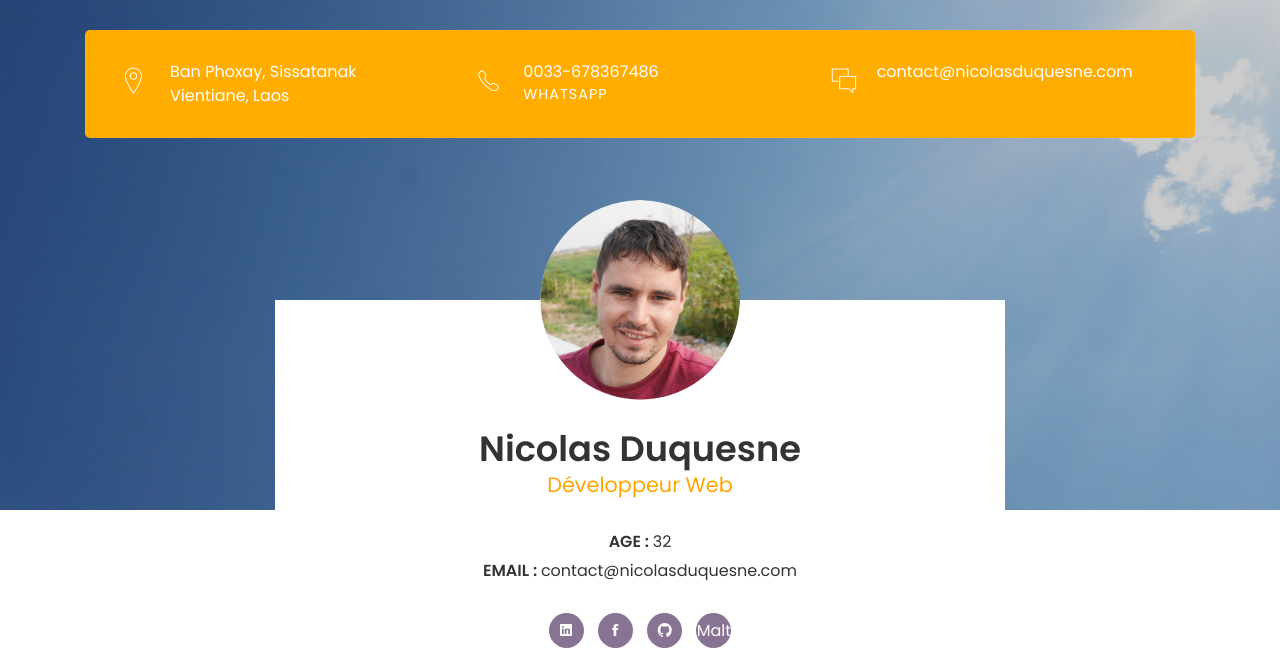
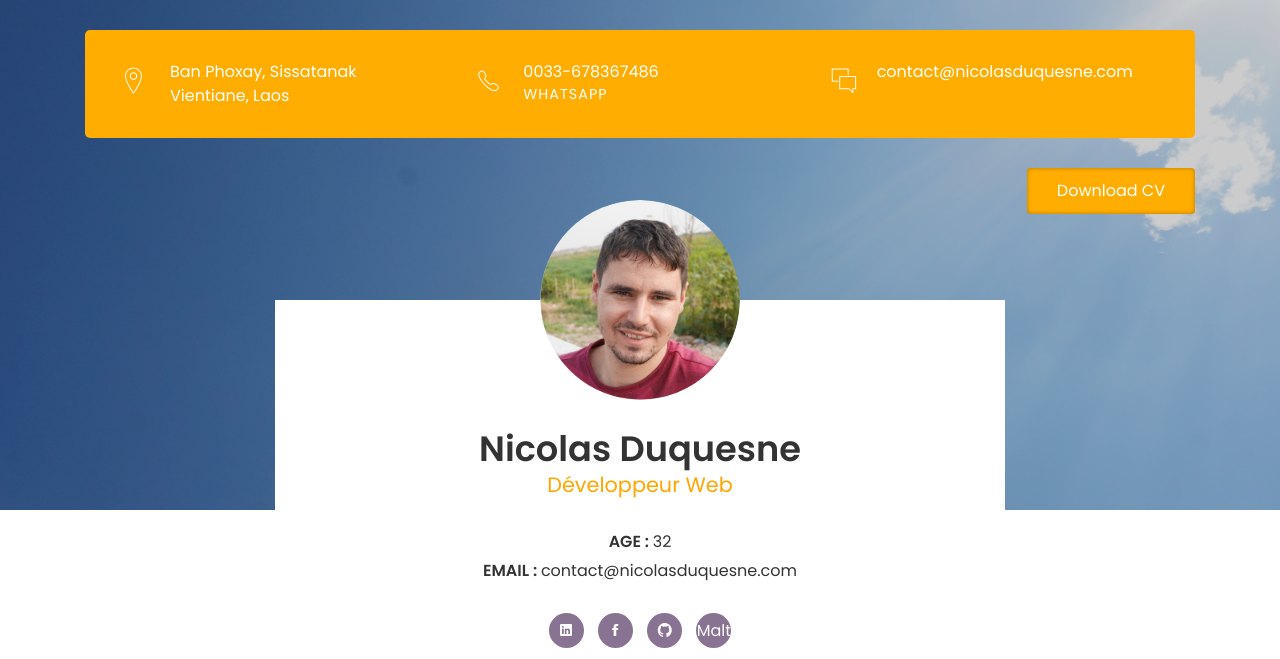
Before and after one commit to nicolasdugit/nicolasduquesneCV, a PHP site: page / in a window 1280 px wide. Shown: the top 659 px of the page. Run offline with PHP 8.4, Linux system fonts and the light colour scheme; some web fonts are replaced.

Commit message:
affichage lien download cv pour création menu nav

```diff
--- a/view/includes/headerSection.php
+++ b/view/includes/headerSection.php
@@ -34,6 +34,7 @@
 			</div><!-- row -->
 		</div><!-- heading-wrapper -->
 
-		<!-- <a class="downlad-btn" href="#">Download CV</a> -->
+		<a class="downlad-btn" href="#">Download CV</a>
+
 	</div><!-- container -->
 </header>
```
